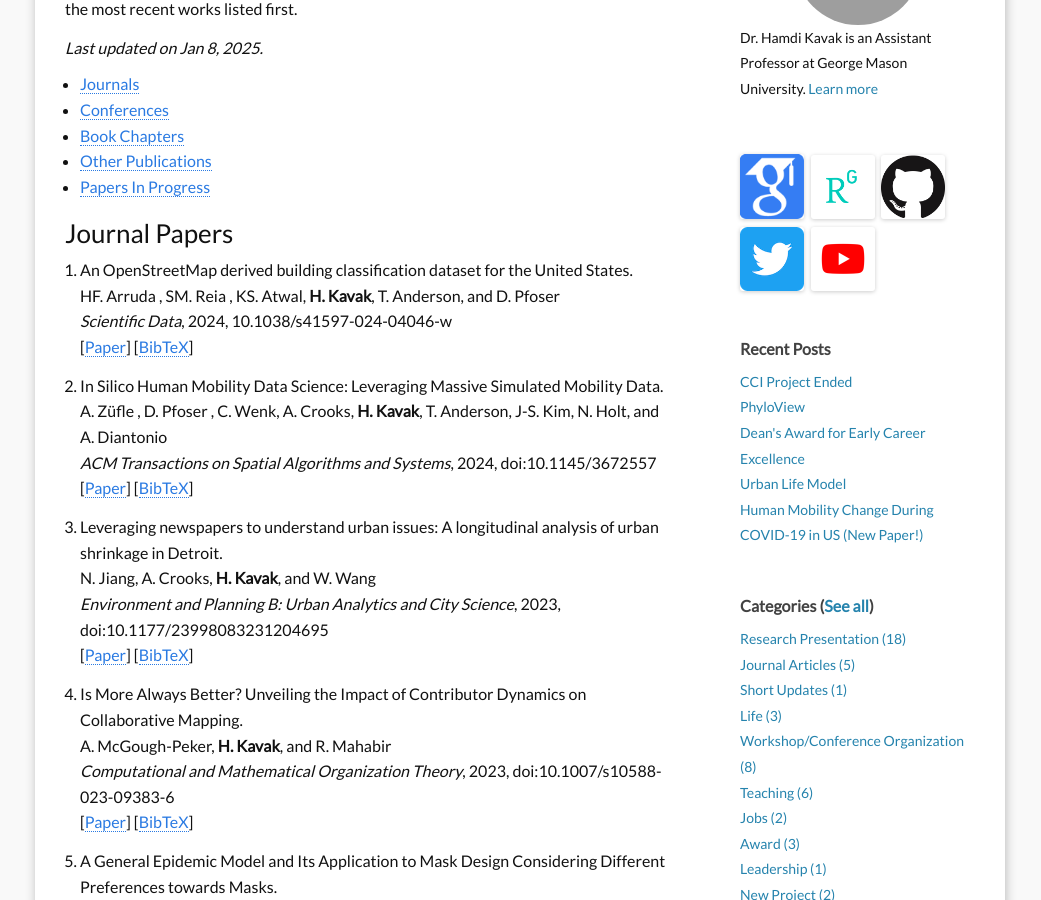
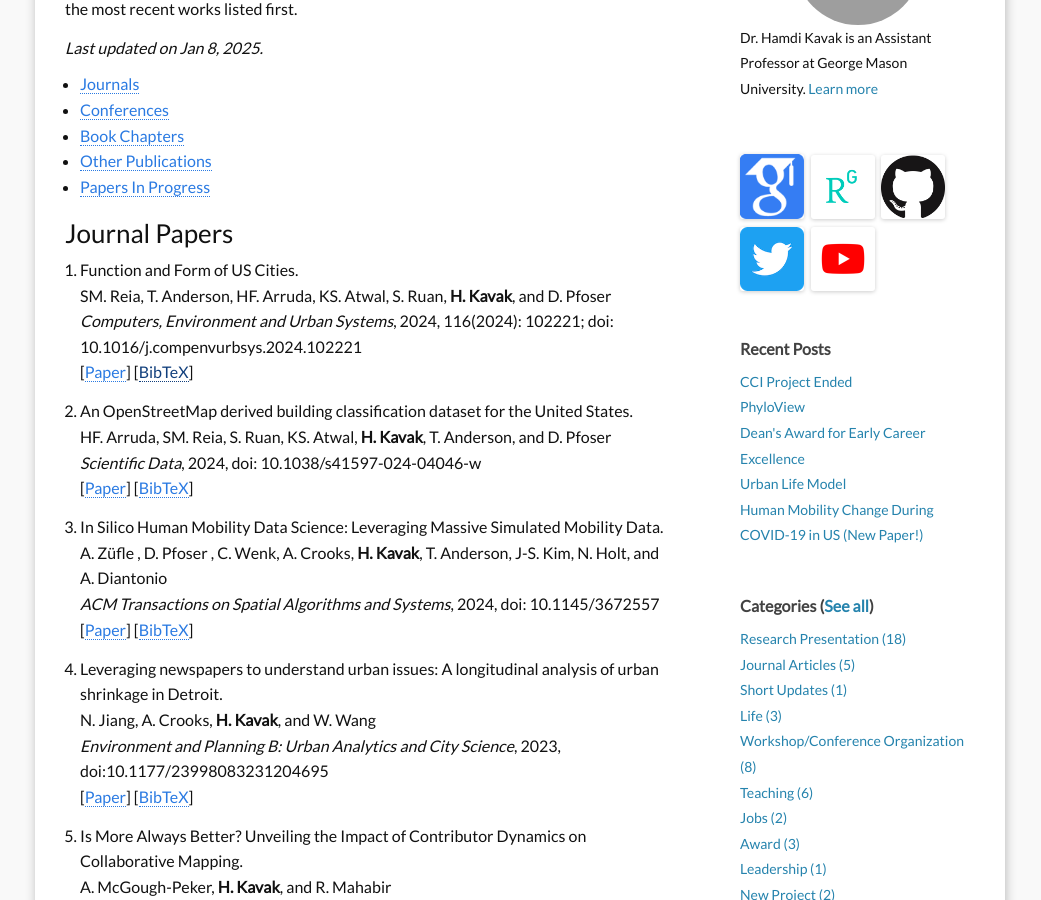
Before and after one commit to hamdikavak/hamdikavak.github.io, a Jekyll site: the page built from c5_publications.md, in a window 1280 px wide and 900 px high, scrolled down 321 px. Shown: the whole window, without its empty margins (120-1161 px from the left). Built offline with Jekyll 4.4.1, drawn with Linux system fonts in a browser that asks for light colours; nearby versions of some CDN libraries; grey boxes are pictures that could not be loaded.

Commit message:
pubs updated journal papers

```diff
--- a/c5_publications.md
+++ b/c5_publications.md
@@ -22,16 +22,21 @@ This page showcases my publications, organized by categories such as journal art
 ### Journal Papers
 
 
+9. Function and Form of US Cities.
+        SM. Reia, T. Anderson, HF. Arruda, KS. Atwal, S. Ruan, <strong>H. Kavak</strong>, and D. Pfoser
+        <em>Computers, Environment and Urban Systems</em>, 2024, 116(2024): 102221; doi: 10.1016/j.compenvurbsys.2024.102221
+        [<a title="Paper" href="https://arxiv.org/pdf/2406.04543">Paper</a>]
+        [[BibTeX]()]
 
 9. An OpenStreetMap derived building classification dataset for the United States.
-        HF. Arruda , SM. Reia , KS. Atwal, <strong>H. Kavak</strong>, T. Anderson, and D. Pfoser
-        <em>Scientific Data</em>, 2024, 10.1038/s41597-024-04046-w
+        HF. Arruda, SM. Reia, S. Ruan, KS. Atwal, <strong>H. Kavak</strong>, T. Anderson, and D. Pfoser
+        <em>Scientific Data</em>, 2024, doi: 10.1038/s41597-024-04046-w
         [<a title="Paper" href="https://www.nature.com/articles/s41597-024-04046-w.pdf">Paper</a>]
         [[BibTeX]({{ site.baseurl }}/download/bibs/2024_building-classification.bib)]
 
 9. In Silico Human Mobility Data Science: Leveraging Massive Simulated Mobility Data.
         A. Züfle , D. Pfoser , C. Wenk, A. Crooks, <strong>H. Kavak</strong>, T. Anderson, J-S. Kim, N. Holt, and A. Diantonio
-        <em>ACM Transactions on Spatial Algorithms and Systems</em>, 2024, doi:10.1145/3672557
+        <em>ACM Transactions on Spatial Algorithms and Systems</em>, 2024, doi: 10.1145/3672557
         [<a title="Paper" href="https://dl.acm.org/doi/pdf/10.1145/3672557">Paper</a>]
         [[BibTeX]({{ site.baseurl }}/download/bibs/2024_in-silico.bib)]
 
@@ -116,7 +121,6 @@ This page showcases my publications, organized by categories such as journal art
 
 
 ### Peer-Reviewed Conference Papers
-
 
 
 70. The Patterns of Life Human Mobility Simulation
```
